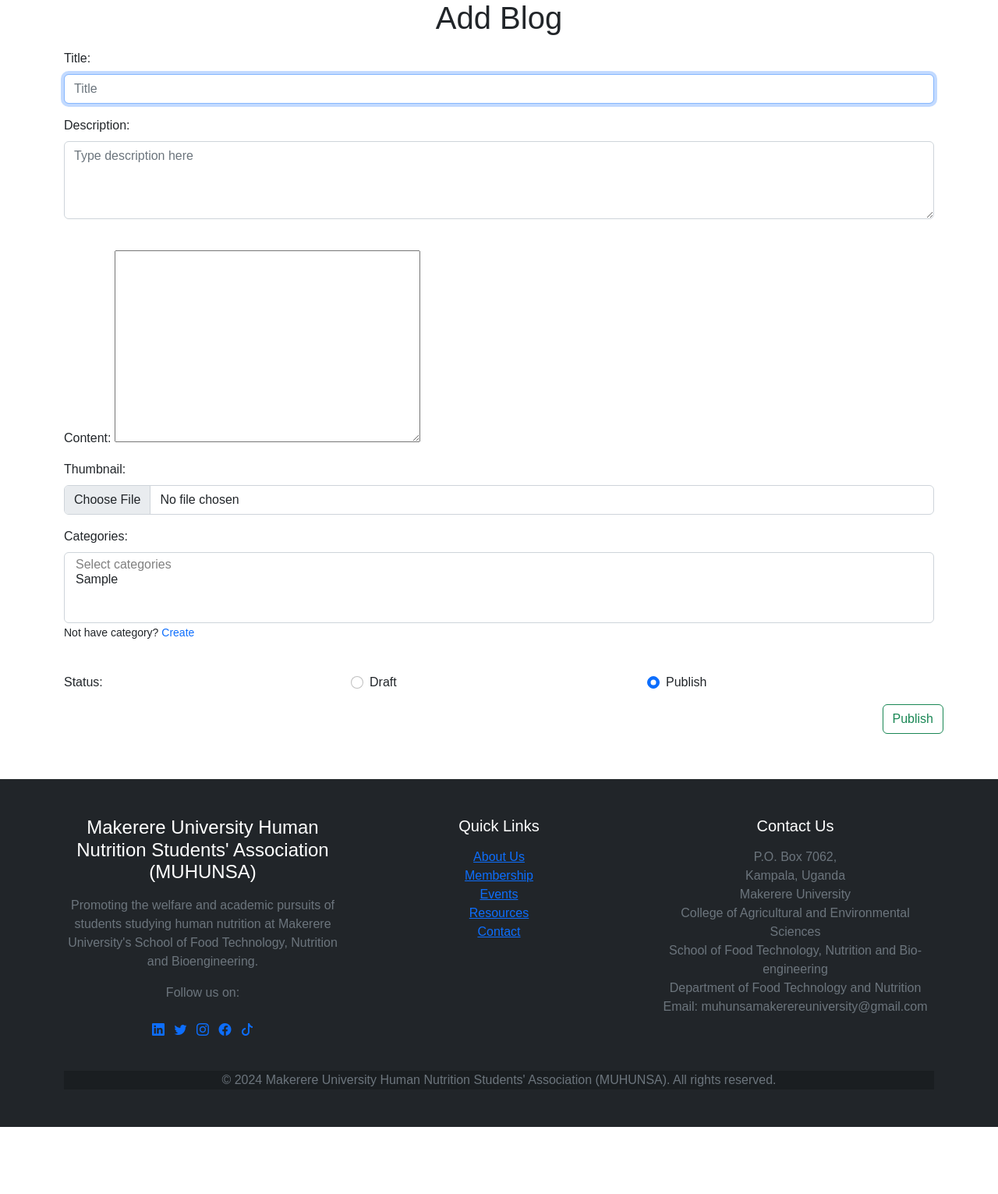
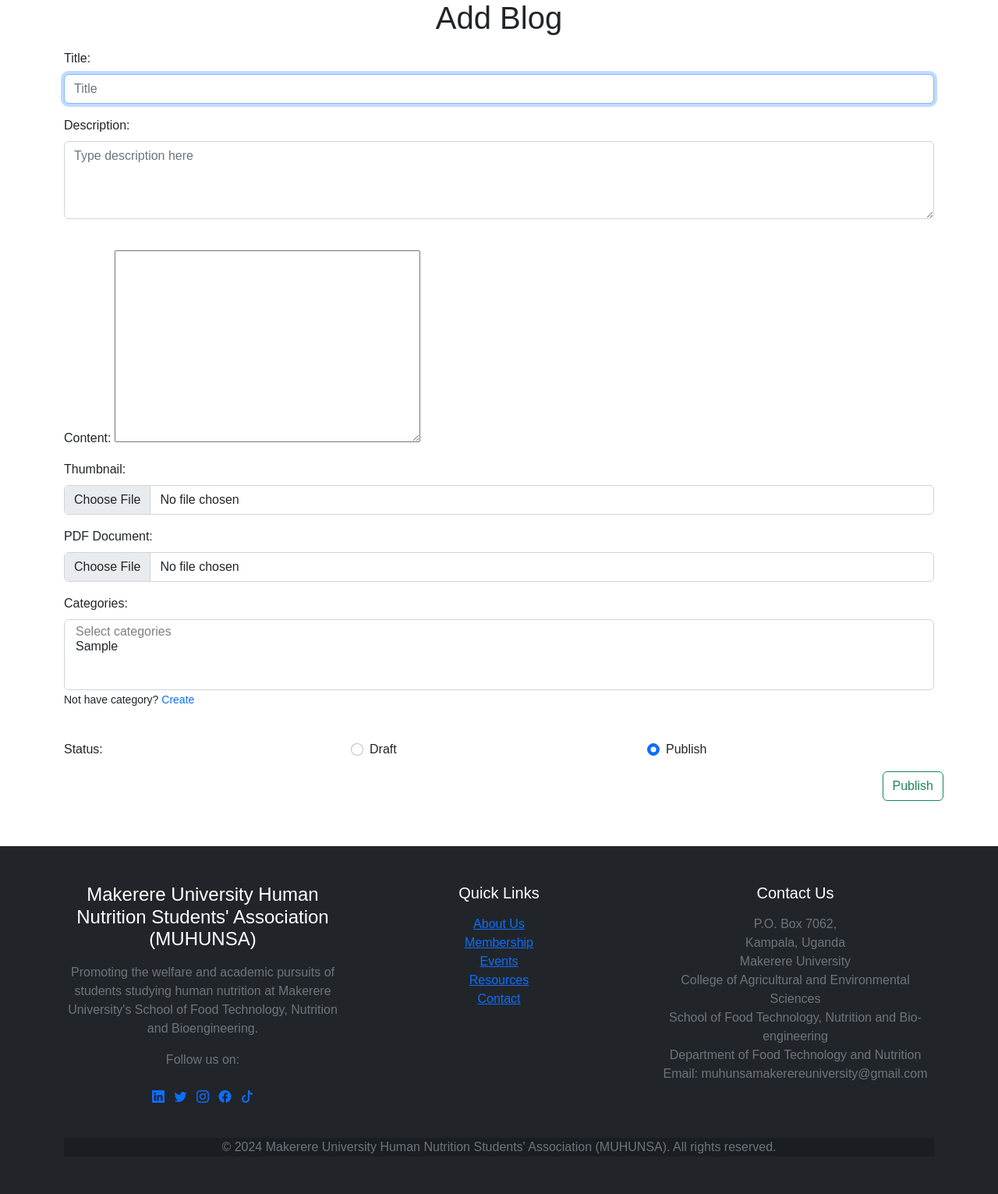
Before and after one commit to mar-vyn23/MUHUNSA, a Django app: page /manage/create/blog/ in a window 1280 px wide. Shown: the part 99-1630 px from the top of the page at 78% size. Before the commit the page ends 1544 px from the top, so only its background shows below. Run offline with Django 4.2, Linux system fonts and the light colour scheme; a user stored in the database is signed in; tables that the repository leaves empty hold one stand-in row (values such as "Sample post"); some libraries are stand-ins or nearby versions; some web fonts are replaced.

Commit message:
This commit adds the functionality to attach PDF documents to blog posts and allows users to download them.

```diff
--- a/blogs/models.py
+++ b/blogs/models.py
@@ -2,6 +2,7 @@ from django.db import models
 from accounts.models import User
 from django.utils.text import slugify
 from ckeditor.fields import RichTextField
+from django.core.validators import FileExtensionValidator
 
 # Create your models here.
 class Category(models.Model):
@@ -29,6 +30,7 @@ class Blog(models.Model):
     is_active = models.BooleanField(default=True)
     is_published = models.BooleanField(default=True)
     published_on = models.DateTimeField(auto_now_add=True)
+    pdf_upload = models.FileField(upload_to="documents/%Y/%m/%d/", validators=[FileExtensionValidator(['pdf', 'doc', 'docx'])], null=True)
     creator = models.ForeignKey(to=User, on_delete=models.SET_NULL, related_name="blogs", null=True)
 
     def __str__(self):
--- a/management/templates/management/create_blog.html
+++ b/management/templates/management/create_blog.html
@@ -24,6 +24,23 @@
       <label for="thumbnail" class="form-label">Thumbnail:</label>
       <input class="form-control" type="file" id="thumbnail" name="thumbnail" accept="image/*" required>
     </div>
+
+    <div class="mb-3">
+      <label for="pdf_upload" class="form-label">PDF Document:</label>
+      <input class="form-control" type="file" id="pdf_upload" name="pdf_upload" accept=".pdf">
+    </div>
+
+    <!--<div class="mb-3 d-flex">-->
+    <!--  <label for="pdf_upload" class="form-label">PDF Document:</label>-->
+    <!--  <input class="form-control" type="file" id="pdf_upload" name="pdf_upload" accept=".pdf">-->
+    <!--</div>-->
+
+    <!--<div class="mb-3 text-center">-->
+    <!--  <label for="pdf_upload" class="form-label">PDF Document:</label>-->
+    <!--  <input class="form-control" type="file" id="pdf_upload" name="pdf_upload" accept=".pdf">-->
+    <!--</div>-->
+
+
     <div class="mb-3">
       <label for="categories" class="form-label">Categories:</label>
       <select id="categories" class="form-select" multiple aria-label="multiple select example" name="categories" required>
--- a/management/views.py
+++ b/management/views.py
@@ -29,6 +29,7 @@ class CreateBlog(View):
         desc = data.get("desc")
         content = data.get("content")
         thumbnail = request.FILES.get("thumbnail")
+        pdf_upload = request.FILES.get("pdf_upload")  # Retrieve the uploaded PDF file
         categories = data.getlist("categories")
         status = data.get("status")
 
@@ -48,6 +49,7 @@ class CreateBlog(View):
             content = content,
             creator = request.user,
             thumbnail = thumbnail,
+            pdf_upload=pdf_upload,  # Assign the uploaded PDF file to the pdf_upload field
             is_published = status
         )
         blog.save()
```
Also changed, not shown: blogs/templates/blogs/blog.html (+7 -0 lines), muhunsa/settings.py (+15 -3 lines), 1 other file.
